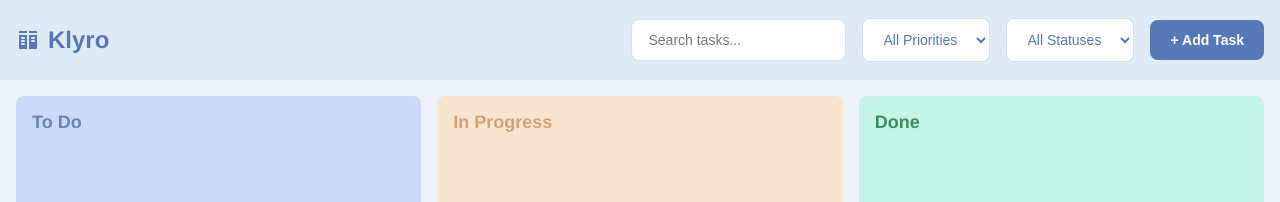
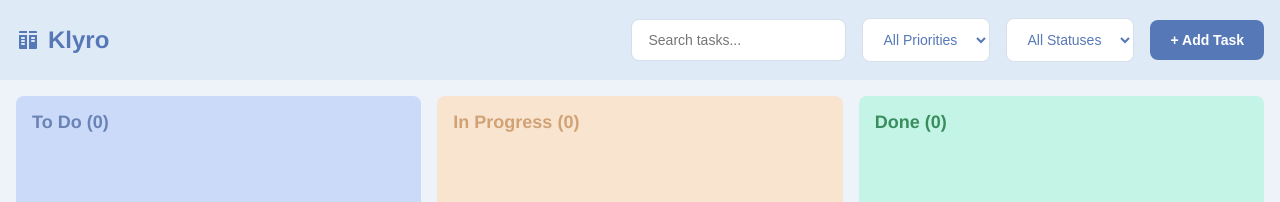
Before and after one commit to novix-vertex/SCS3-Klyro, a React (Vite) app: page / in a window 1280 px wide. Shown: the top 202 px of the page. Built offline with nearby package versions, Linux system fonts and the light colour scheme.

Commit message:
- total count added with all three columns title

```diff
--- a/src/components/TaskColumn.jsx
+++ b/src/components/TaskColumn.jsx
@@ -19,8 +19,9 @@
                 handleTaskStatus(e, status);
             }}
         >
-            <h2>{columnTitle}</h2>
-            <div className="task-list">
+            <h2>
+                {columnTitle} ({filteredTasks.length})
+            </h2>            <div className="task-list">
                 {filteredTasks.length === 0 ? (
                     <p className="empty-message">
                         {hasActiveFilters
```
